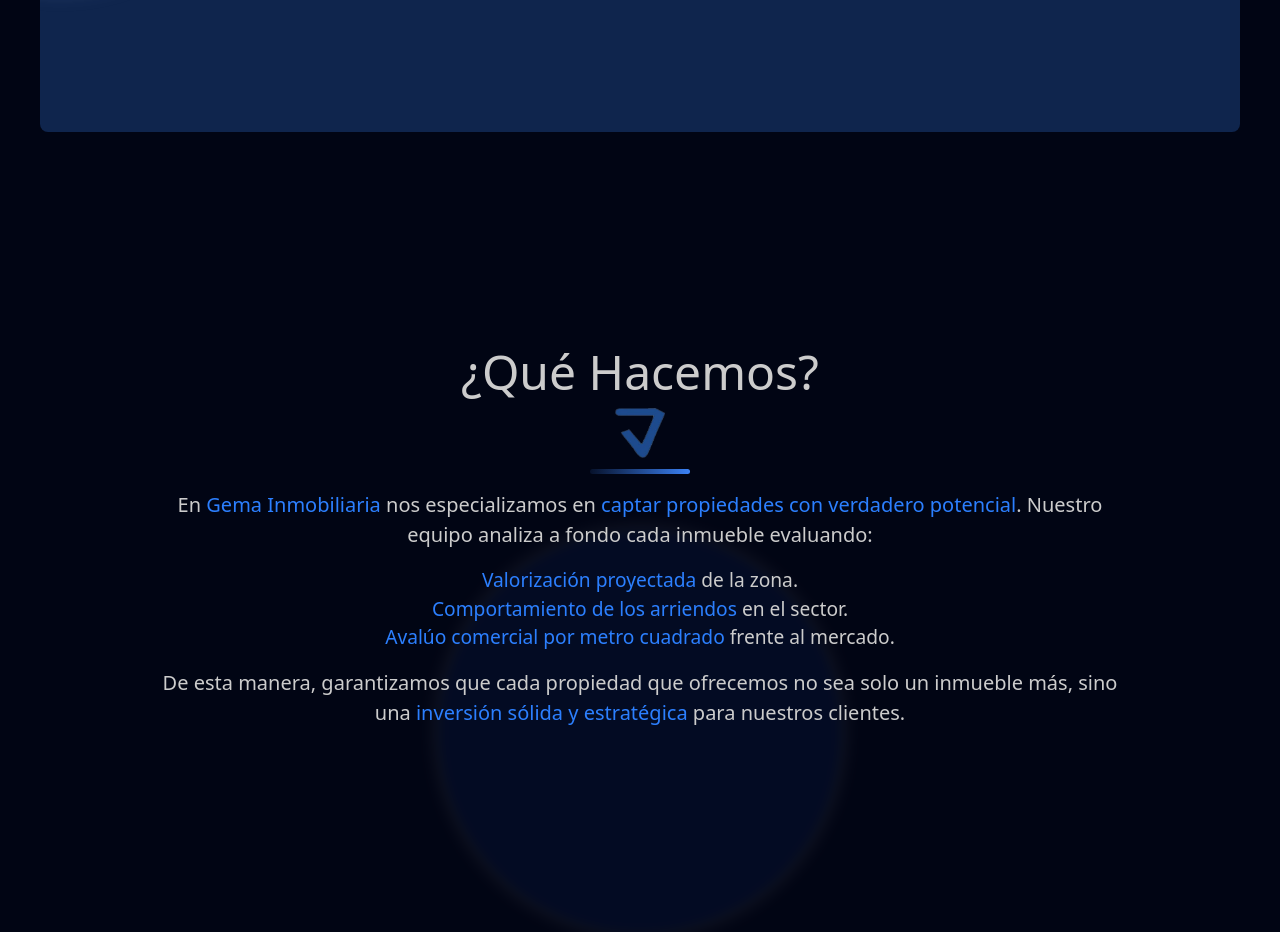
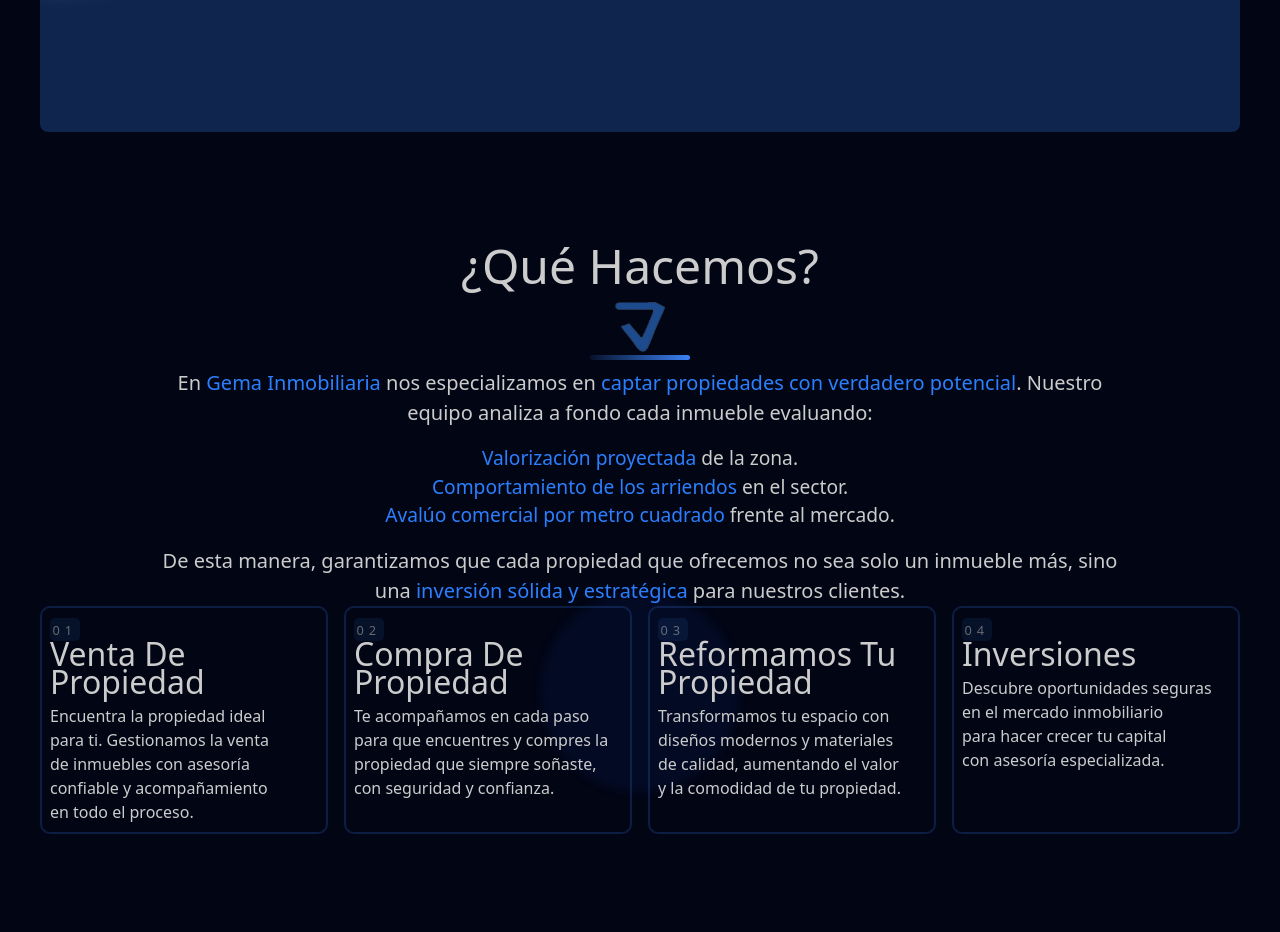
Before and after one commit to MaoMachado/JEMAProyectos, a Vue app: page / in a window 1280 px wide. Shown: the part 600-1532 px from the top of the page. Built offline with nearby package versions, Linux system fonts and the light colour scheme.

Commit message:
Update: QueHacemos

```diff
--- a/src/views/QueHacemosJema.vue
+++ b/src/views/QueHacemosJema.vue
@@ -1,6 +1,29 @@
 <script setup>
 import J from "@/assets/img/J.png"
 const title = "¿Qué Hacemos?"
+
+const listDetails = [
+  {
+    id: "01",
+    title: "Venta De Propiedad",
+    description: "Encuentra la propiedad ideal para ti. Gestionamos la venta de inmuebles con asesoría confiable y acompañamiento en todo el proceso."
+  },
+  {
+    id: "02",
+    title: "Compra De Propiedad",
+    description: "Te acompañamos en cada paso para que encuentres y compres la propiedad que siempre soñaste, con seguridad y confianza."
+  },
+  {
+    id: "03",
+    title: "Reformamos Tu Propiedad",
+    description: "Transformamos tu espacio con diseños modernos y materiales de calidad, aumentando el valor y la comodidad de tu propiedad."
+  },
+  {
+    id: "04",
+    title: "Inversiones",
+    description: "Descubre oportunidades seguras en el mercado inmobiliario para hacer crecer tu capital con asesoría especializada."
+  }
+]
 </script>
 
 <template>
@@ -35,7 +58,15 @@ const title = "¿Qué Hacemos?"
       </p>
     </article>
 
-
+    <article class="list-details">
+      <div class="list-details-item" v-for="details in listDetails" :key="details.id">
+        <header class="list-details-item-header">
+          <span>{{ details.id }}</span>
+          <h3>{{ details.title }}</h3>
+        </header>
+        <p>{{ details.description }}</p>
+      </div>
+    </article>
   </section>
 </template>
 
@@ -44,30 +75,29 @@ const title = "¿Qué Hacemos?"
   display: grid;
   place-content: center;
   width: var(--width-1200);
-  height: 100dvh;
+  min-height: 100dvh;
   margin-inline: auto;
   position: relative;
-  overflow: hidden;
 
   &::before {
     content: "";
-    width: 400px;
-    height: 400px;
-    background: rgba(30, 64, 175, 0.2);
-    position: absolute;
-    transform: translateX(100%) translateY(100%);
-    z-index: -1;
+    width: 200px;
+    height: 200px;
+    background: rgba(30, 64, 175, 0.1);
     border-radius: 50%;
     filter: blur(5px);
-    box-shadow: 0 0 20px hsla(0, 0%, 80%, 0.3);
-    opacity: 0.5;
+    position: absolute;
+    z-index: -1;
+    top: 70%;
+    left: 50%;
+    transform: translate(-50%, -50%);
   }
 
   & .proyectos-header {
     display: flex;
     flex-direction: column;
     align-items: center;
-    margin-bottom: 2rem;
+    margin-bottom: 1rem;
     position: relative;
 
     &::before {
@@ -76,7 +106,7 @@ const title = "¿Qué Hacemos?"
       height: 5px;
       background: linear-gradient(to right, rgba(59, 131, 246, 0.1), rgb(59, 130, 246));
       position: absolute;
-      bottom: -1rem;
+      bottom: -0.5rem;
       border-radius: 1rem;
     }
 
@@ -110,4 +140,45 @@ const title = "¿Qué Hacemos?"
     }
   }
 }
+
+.list-details {
+  display: grid;
+  grid-template-columns: repeat(auto-fit, minmax(250px, 1fr));
+  gap: 1rem;
+
+  & .list-details-item {
+    display: flex;
+    flex-direction: column;
+    gap: 0.5rem;
+    padding: 0.5rem;
+    border: 2px solid rgba(59, 131, 246, 0.2);
+    border-radius: 10px;
+
+    &:hover {
+      box-shadow: 0 0 10px rgb(59, 130, 246);
+    }
+
+    & .list-details-item-header {
+
+      & span {
+        padding: 2.5px;
+        background: rgba(59, 131, 246, 0.2);
+        border-radius: 5px;
+        opacity: 0.5;
+        font-size: 0.8em;
+        letter-spacing: 5px;
+      }
+
+      & h3 {
+        font-size: 2em;
+        line-height: 28px;
+      }
+    }
+
+    p {
+      font-weight: lighter;
+      text-wrap: balance;
+    }
+  }
+}
 </style>
```
